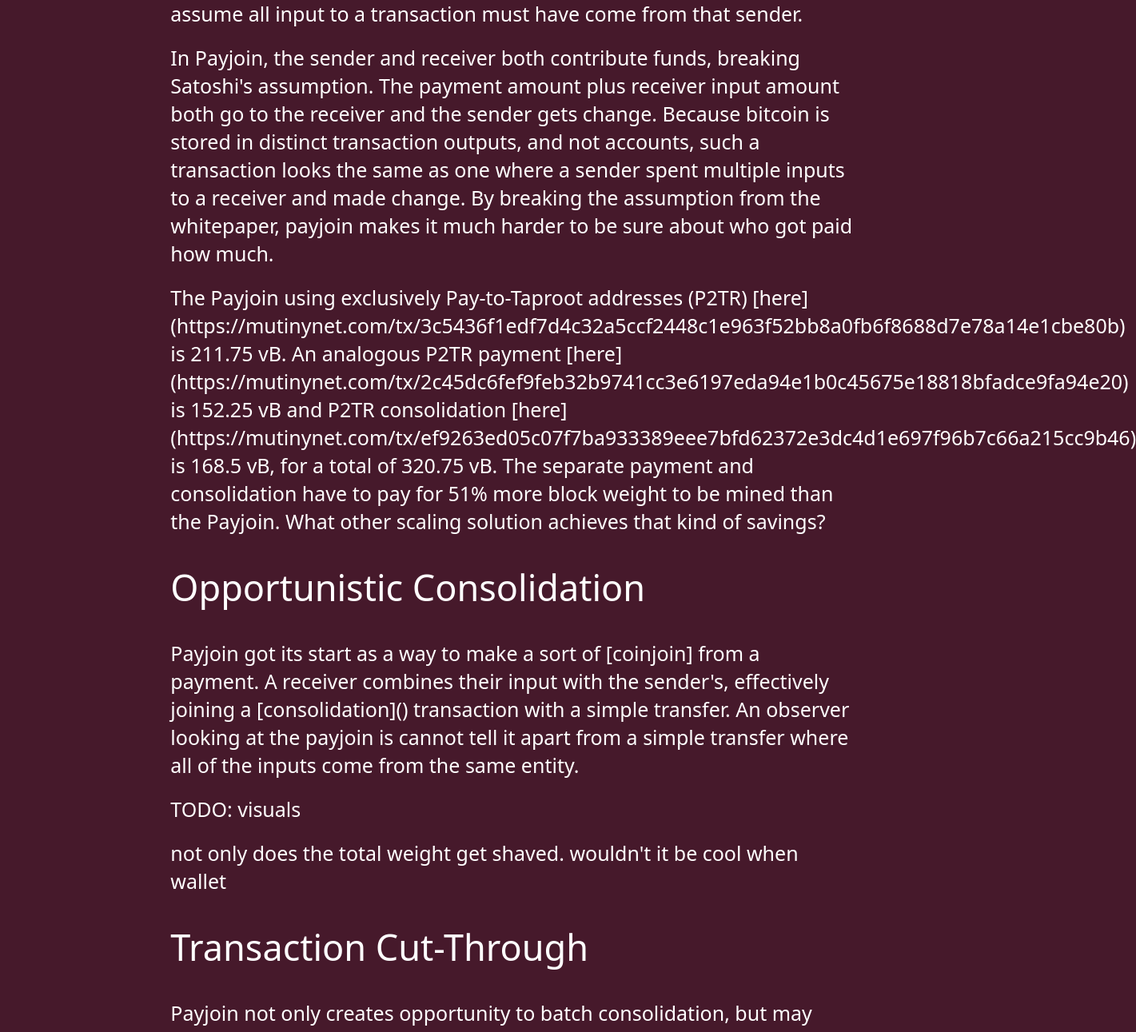
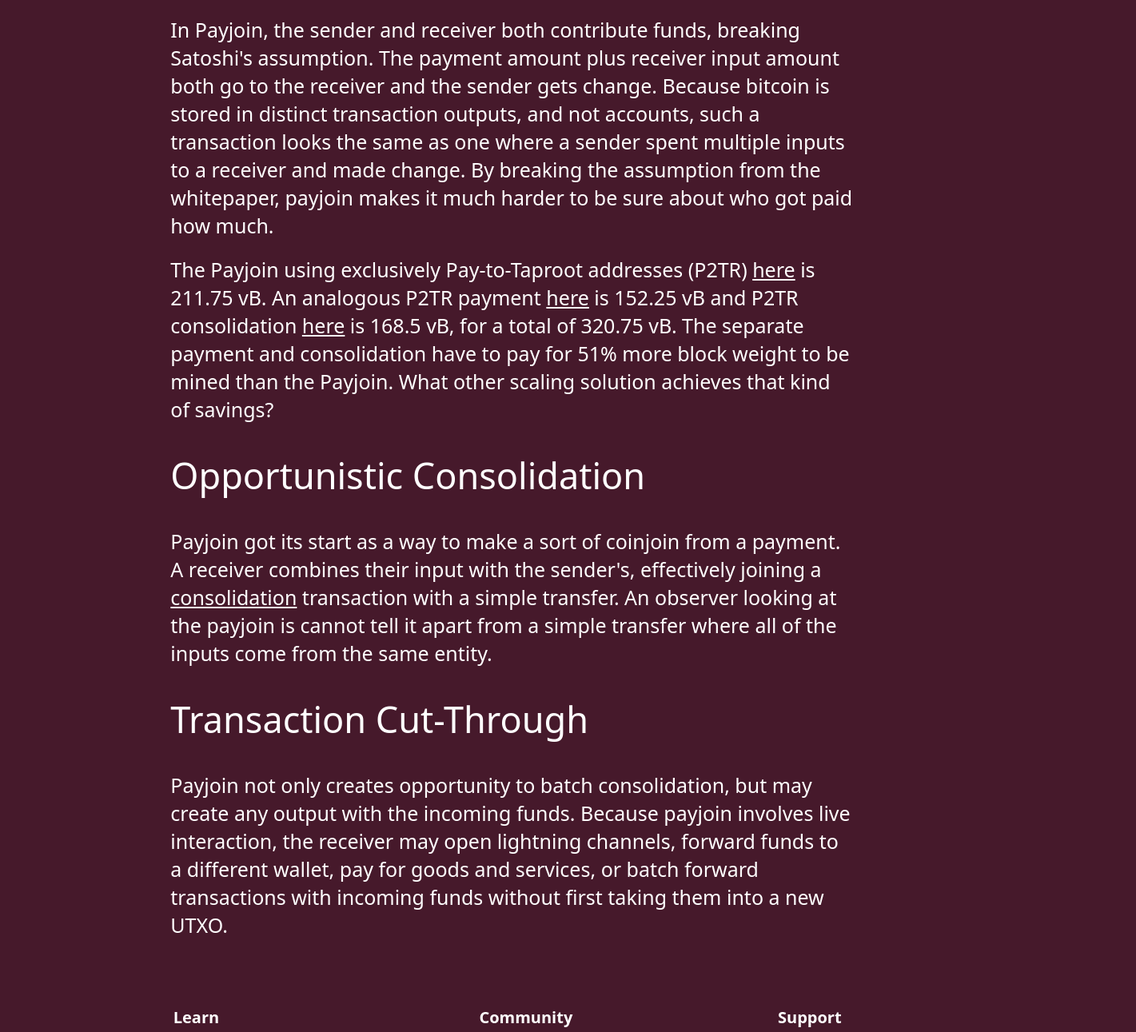
Before and after one commit to payjoin/payjoin.org, a SvelteKit app: page /scale in a window 1280 px wide. Shown: the part 955-2246 px from the top of the page at 80% size, 1421 px wide, since content can reach past the window. Built offline with nearby package versions, Linux system fonts and the light colour scheme.

Commit message:
Clean up scale page

```diff
--- a/src/routes/scale/+page.svelte
+++ b/src/routes/scale/+page.svelte
@@ -4,7 +4,7 @@
 </script>
 
 <svelte:head>
-	<title>Scaling</title>
+	<title>How Does Payjoin Scale Bitcoin?</title>
 </svelte:head>
 
 <section class="text-white mt-24 w-2/3 flex flex-col gap-4 text-xl">
@@ -12,8 +12,11 @@
 	<div class="flex flex-col gap-4">
 		<div>
 			The Bitcoin blockchain is limited by block size. Approximately every ten minutes a new block
-			is added to the chain. New blocks add 2MB of data on average [[1]](). Blocks are limited by
-			transaction weight, or how much of each type of data is included in a transaction.
+			is added to the chain. New blocks are limited to around 2MB of data <a
+				class="underline"
+				href="https://bitcoin.stackexchange.com/a/116350"
+				target="_blank">on average</a
+			>.
 		</div>
 		<div>
 			The simplest way to scale any database is batching, which is exactly what Payjoin does.
@@ -41,33 +44,39 @@
 			sure about who got paid how much.
 		</div>
 		<div>
-			The Payjoin using exclusively Pay-to-Taproot addresses (P2TR)
-			[here](https://mutinynet.com/tx/3c5436f1edf7d4c32a5ccf2448c1e963f52bb8a0fb6f8688d7e78a14e1cbe80b)
+			The Payjoin using exclusively Pay-to-Taproot addresses (P2TR) <a
+				class="underline"
+				href="https://mutinynet.com/tx/3c5436f1edf7d4c32a5ccf2448c1e963f52bb8a0fb6f8688d7e78a14e1cbe80b"
+				target="_blank">here</a
+			>
 			is 211.75 vB. An analogous P2TR payment
-			[here](https://mutinynet.com/tx/2c45dc6fef9feb32b9741cc3e6197eda94e1b0c45675e18818bfadce9fa94e20)
+			<a
+				class="underline"
+				href="https://mutinynet.com/tx/2c45dc6fef9feb32b9741cc3e6197eda94e1b0c45675e18818bfadce9fa94e20"
+				target="_blank">here</a
+			>
 			is 152.25 vB and P2TR consolidation
-			[here](https://mutinynet.com/tx/ef9263ed05c07f7ba933389eee7bfd62372e3dc4d1e697f96b7c66a215cc9b46)
-			is 168.5 vB, for a total of 320.75 vB. The separate payment and consolidation have to pay for
-			51% more block weight to be mined than the Payjoin. What other scaling solution achieves that
-			kind of savings?
+			<a
+				class="underline"
+				href="https://mutinynet.com/tx/ef9263ed05c07f7ba933389eee7bfd62372e3dc4d1e697f96b7c66a215cc9b46"
+				target="_blank">here</a
+			> is 168.5 vB, for a total of 320.75 vB. The separate payment and consolidation have to pay for
+			51% more block weight to be mined than the Payjoin. What other scaling solution achieves that kind
+			of savings?
 		</div>
 
 		<div class="flex flex-col gap-4">
 			<H2>Opportunistic Consolidation</H2>
 
 			<div>
-				Payjoin got its start as a way to make a sort of [coinjoin] from a payment. A receiver
-				combines their input with the sender's, effectively joining a [consolidation]() transaction
-				with a simple transfer. An observer looking at the payjoin is cannot tell it apart from a
-				simple transfer where all of the inputs come from the same entity.
+				Payjoin got its start as a way to make a sort of coinjoin from a payment. A receiver
+				combines their input with the sender's, effectively joining a <a
+					class="underline"
+					href="https://bitcoin.stackexchange.com/questions/103194/confused-about-utxo-management-and-consolidation"
+					target="_blank">consolidation</a
+				> transaction with a simple transfer. An observer looking at the payjoin is cannot tell it apart
+				from a simple transfer where all of the inputs come from the same entity.
 			</div>
-
-			<div>
-				<!-- < need visuals > -->
-				TODO: visuals
-			</div>
-
-			<div>not only does the total weight get shaved. wouldn't it be cool when wallet</div>
 		</div>
 		<div class="flex flex-col gap-4">
 			<H2>Transaction Cut-Through</H2>
@@ -77,9 +86,6 @@
 				lightning channels, forward funds to a different wallet, pay for goods and services, or
 				batch forward transactions with incoming funds without first taking them into a new UTXO.
 			</div>
-
-			<!-- https://chaincase.app/words/lightning-payjoin https://payjoin.substack.com/p/interactive-payment-batching-is-better -->
-			<!-- [1](https://bitcoin.stackexchange.com/a/116350)  {#1} -->
 		</div>
 	</div>
 </section>
```
